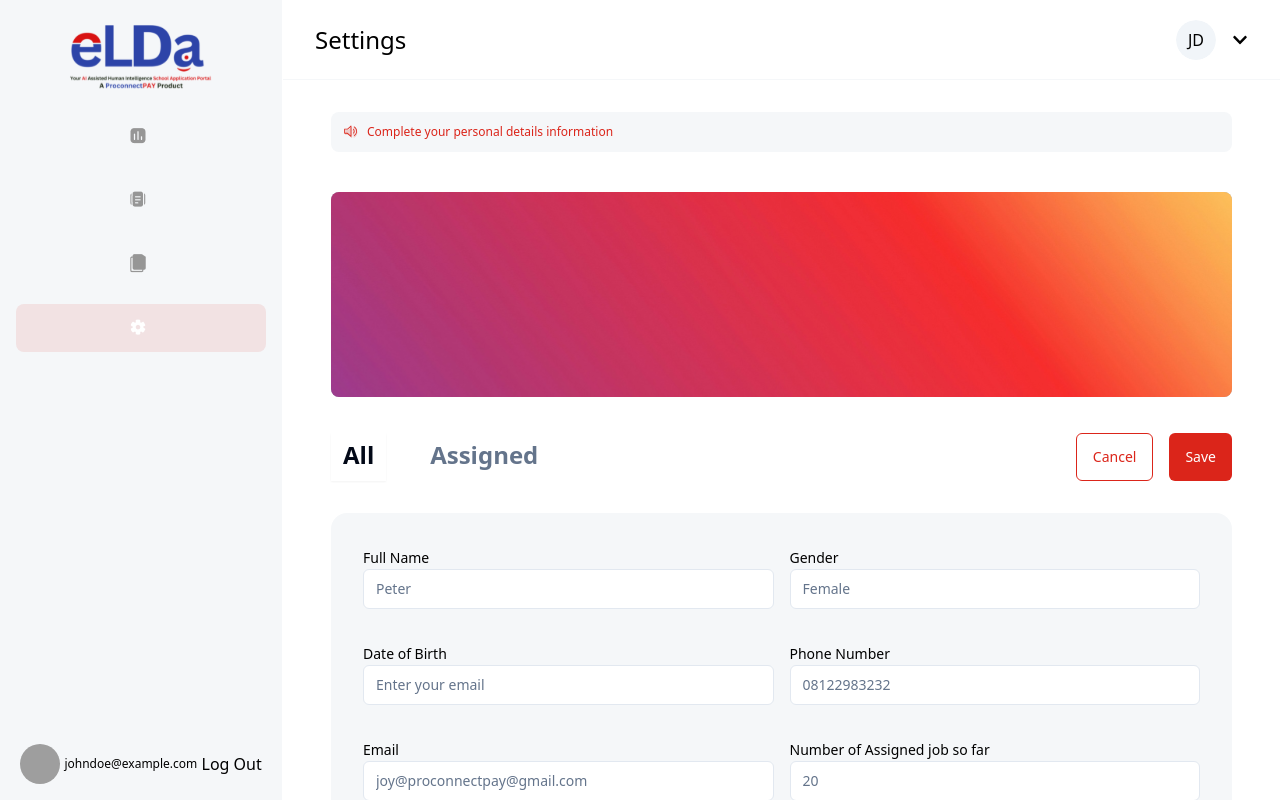
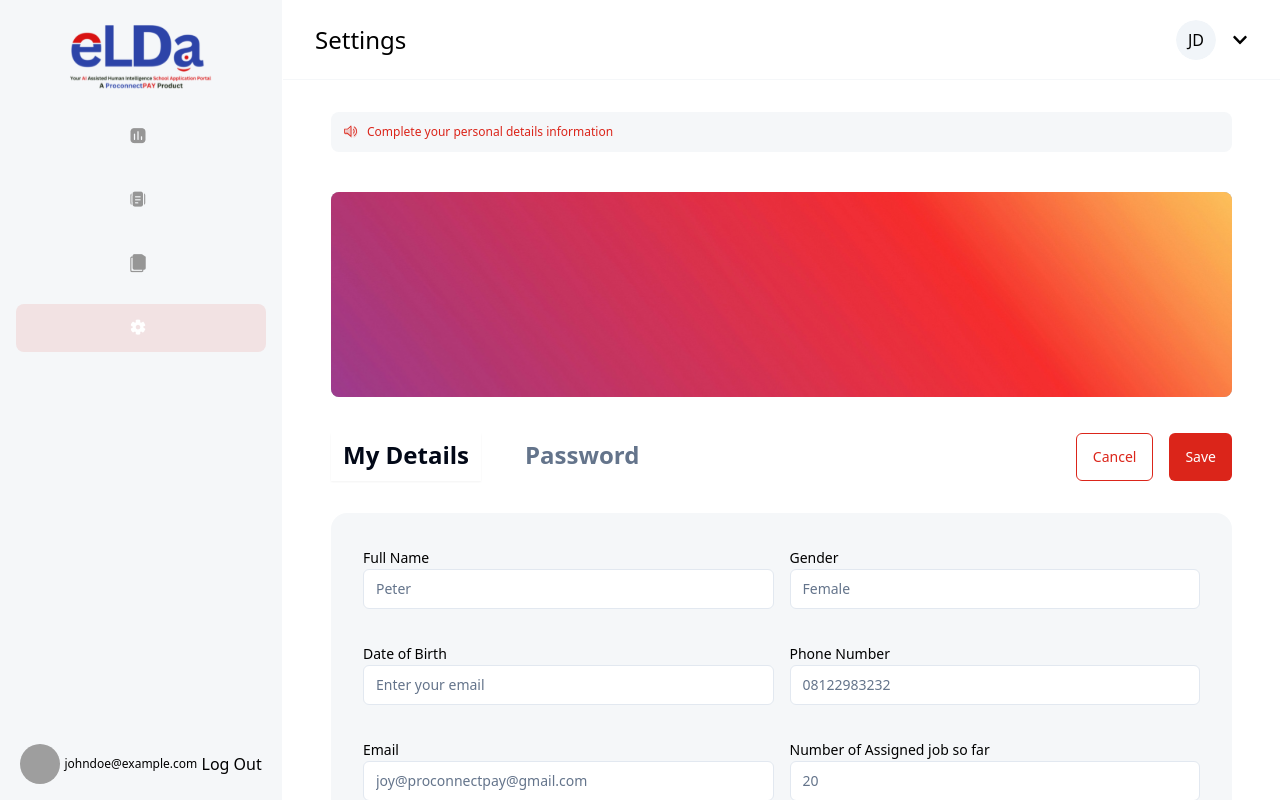
Before and after one commit to ProconnectPay-Org/elda-ai-frontend, a React (Vite) app: page /profile in a window 1280 px wide. Built offline with nearby package versions, Linux system fonts and the light colour scheme; sample sign-in values are in the browser's storage; grey boxes are pictures that could not be loaded.

Commit message:
add profile tabs

```diff
--- a/src/components/ProfileTabs.tsx
+++ b/src/components/ProfileTabs.tsx
@@ -48,13 +48,13 @@ const ProfileTabs = () => {
             value="all"
             className="data-[state=active]:border-b-4 rounded-none shadow-none font-semibold text-2xl border-0 border-transparent"
           >
-            All
+            My Details
           </TabsTrigger>
           <TabsTrigger
             value="assigned"
             className="data-[state=active]:border-b-4 rounded-none shadow-none font-semibold text-2xl border-0 border-transparent"
           >
-            Assigned
+            Password
           </TabsTrigger>
         </div>
         <div className="space-x-4">
--- a/src/pages/(root)/Staff/RefineResume.tsx
+++ b/src/pages/(root)/Staff/RefineResume.tsx
@@ -93,7 +93,7 @@ const RefineResume = () => {
     <RootLayout title="Refine Resume">
       <FormProvider {...methods}>
         <form onSubmit={methods.handleSubmit(onSubmit)}>
-          <h2 className="font-semibold text-xl">{steps[currentStep].title}</h2>
+          {/* <h2 className="font-semibold text-xl">{steps[currentStep].title}</h2> */}
           <div className="step-indicator">
             <span className="text-red">Step {currentStep + 1}</span>
             of {totalSteps}
@@ -117,16 +117,6 @@ const RefineResume = () => {
             )}
             <button
               type="submit"
-              // onClick={() => {
-              //   toast({
-              //     variant: "destructive",
-              //     title: "Uh oh! Something went wrong.",
-              //     description: "There was a problem with your request.",
-              //     action: (
-              //       <ToastAction altText="Try again">Try again</ToastAction>
-              //     ),
-              //   });
-              // }}
               className="form-btn bg-red text-white w-28 px-10 py-2 rounded-md flex items-center justify-center"
             >
               {currentStep === steps.length - 1 ? "Submit" : "Continue"}
```
